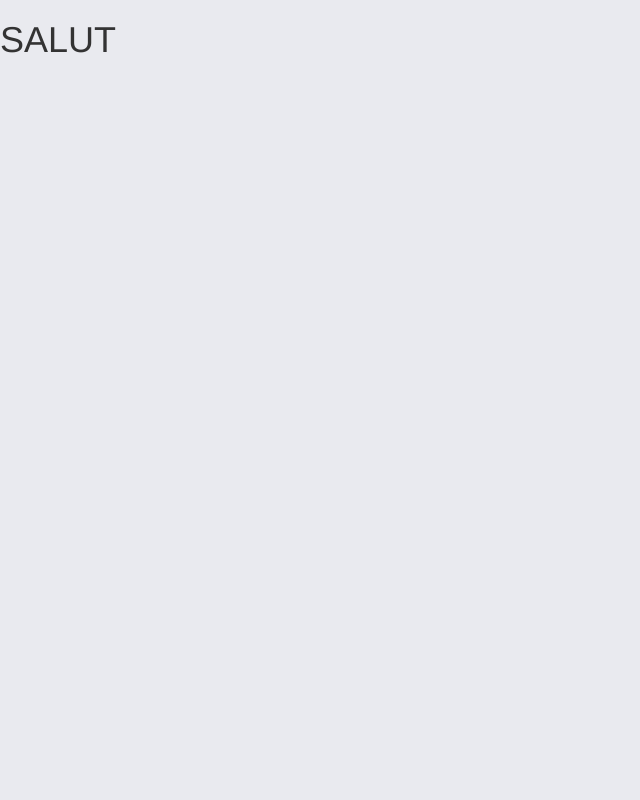
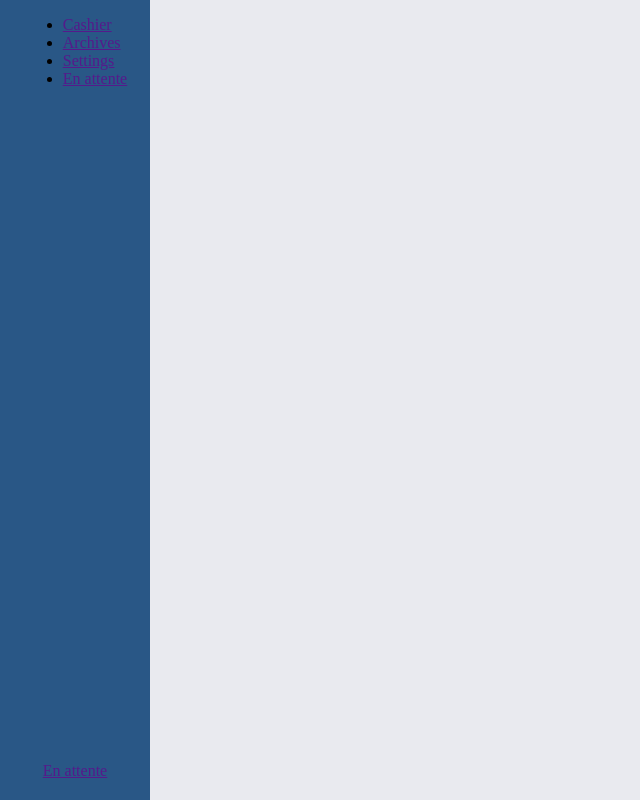
Before and after one commit to oxynum/minimag-client, an Angular app: page / in a window 1280 px wide. Shown: the whole page, without its empty margins (0-640 px from the left). Built offline with nearby package versions, Linux system fonts and the light colour scheme.

Commit message:
work on sidebar

```diff
--- a/src/app/app.component.html
+++ b/src/app/app.component.html
@@ -1 +1,3 @@
-<h1>SALUT</h1>
+
+<app-navbar></app-navbar>
+<app-panel></app-panel>
--- a/src/app/components/navbar/navbar.component.css
+++ b/src/app/components/navbar/navbar.component.css
@@ -0,0 +1,16 @@
+.mini-nav {
+    display: flex;
+    flex-direction: column;
+    justify-content: space-between;
+    align-items: center;
+    top: 0;
+    left: 0;
+    position: fixed;
+    height: 100vh;
+    width: 150px;
+    background-color: #295786;
+}
+
+.mini-seller {
+    padding-bottom: 20px;
+}
--- a/src/app/components/navbar/navbar.component.html
+++ b/src/app/components/navbar/navbar.component.html
@@ -1,3 +1,37 @@
-<p>
-  navbar works!
-</p>
+<div class="mini-nav">
+  <div>
+    <ul>
+      <li>
+        <a href="">
+          <img src="" alt="">
+          <span>Cashier</span>
+        </a>
+      </li>
+      <li>
+        <a href="">
+          <img src="" alt="">
+          <span>Archives</span>
+        </a>
+      </li>
+      <li>
+        <a href="">
+          <img src="" alt="">
+          <span>Settings</span>
+        </a>
+      </li>
+      <li>
+        <a href="">
+          <img src="" alt="">
+          <span>En attente</span>
+        </a>
+      </li>
+    </ul>
+  </div>
+
+  <div class="mini-seller">
+    <a href="">
+      <img src="" alt="">
+      <span>En attente</span>
+    </a>
+  </div>
+</div>
--- a/src/index.html
+++ b/src/index.html
@@ -9,7 +9,6 @@
 
     <meta name="viewport" content="width=device-width, initial-scale=1">
     <link rel="icon" type="image/x-icon" href="favicon.ico">
-    <link href="https://maxcdn.bootstrapcdn.com/bootstrap/3.3.6/css/bootstrap.min.css" rel="stylesheet">
   </head>
   <body>
     <app-root>
@@ -25,6 +24,5 @@
         <div class="sk-cube sk-cube9"></div>
       </div>
     </app-root>
-  <script src="https://cdnjs.cloudflare.com/ajax/libs/ng2-bootstrap/x.x.x/ng2-bootstrap.min.js"></script>
   </body>
 </html>
```
